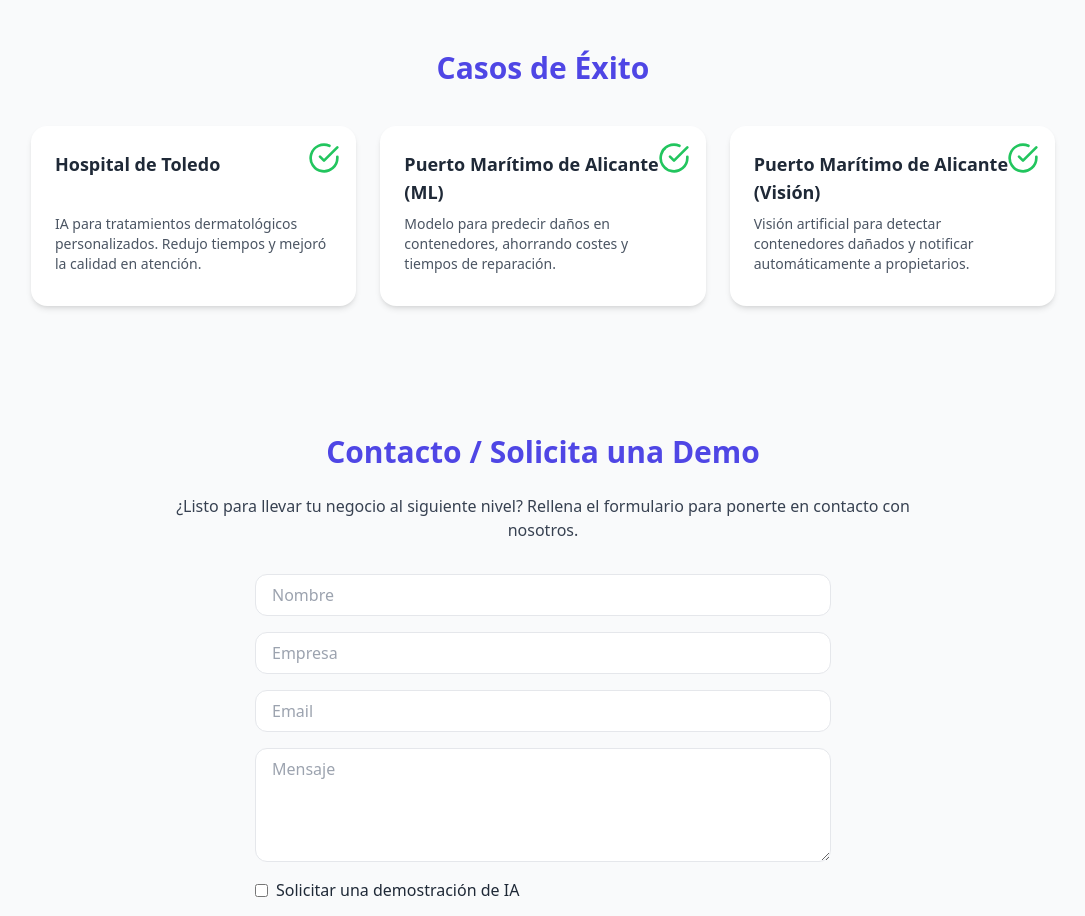
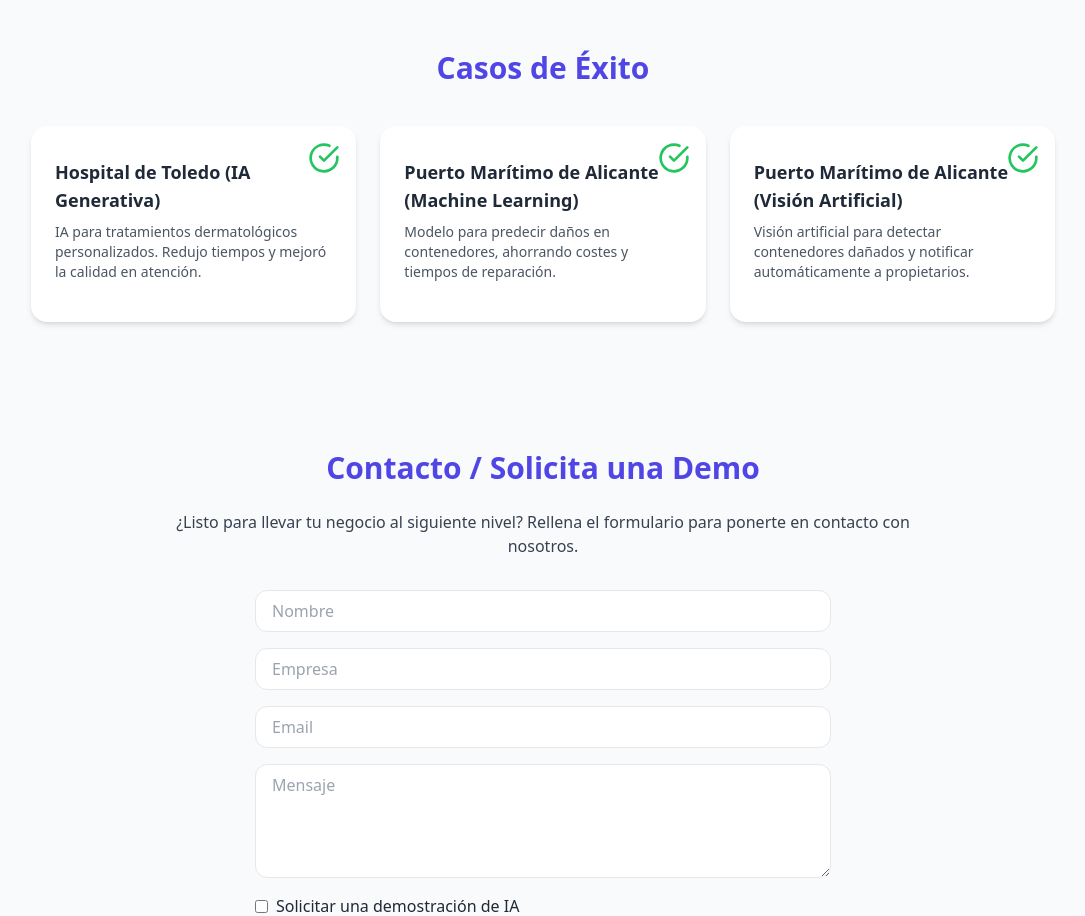
Before and after one commit to carlosmorenolosa/IA_Pymes, a React (Create React App) app: page / in a window 1280 px wide. Shown: the part 2460-3376 px from the top of the page, without its empty margins (97-1182 px from the left). Built offline with nearby package versions, Linux system fonts and the light colour scheme.

Commit message:
mejora casos de éxito

```diff
--- a/src/App.js
+++ b/src/App.js
@@ -297,17 +297,17 @@ function SuccessStoriesSection() {
   // Datos resumidos de casos de éxito
   const successStories = [
     {
-      name: "Hospital de Toledo",
+      name: "Hospital de Toledo (IA Generativa)",
       summary:
         "IA para tratamientos dermatológicos personalizados. Redujo tiempos y mejoró la calidad en atención.",
     },
     {
-      name: "Puerto Marítimo de Alicante (ML)",
+      name: "Puerto Marítimo de Alicante (Machine Learning)",
       summary:
         "Modelo para predecir daños en contenedores, ahorrando costes y tiempos de reparación.",
     },
     {
-      name: "Puerto Marítimo de Alicante (Visión)",
+      name: "Puerto Marítimo de Alicante (Visión Artificial)",
       summary:
         "Visión artificial para detectar contenedores dañados y notificar automáticamente a propietarios.",
     },
@@ -345,9 +345,10 @@ function SuccessStoriesSection() {
 // ---------------------------------------
 function SuccessStoryCard({ name, summary }) {
   return (
-    <div className="relative flex flex-col items-start justify-between rounded-2xl bg-white p-6 shadow-md transition-transform duration-300 hover:-translate-y-1">
-      {/* Icono de logro en la esquina */}
-      <div className="absolute right-4 top-4 text-green-500">
+    <div className="relative flex flex-col items-start justify-between
+                    rounded-2xl bg-white px-6 py-8 shadow-md
+                    transition-transform duration-300 hover:-translate-y-1">
+      <div className="absolute right-4 top-4 text-green-500 z-10">
         <CheckCircle className="h-8 w-8" />
       </div>
       <h4 className="mb-2 text-lg font-semibold text-gray-800">{name}</h4>
```
